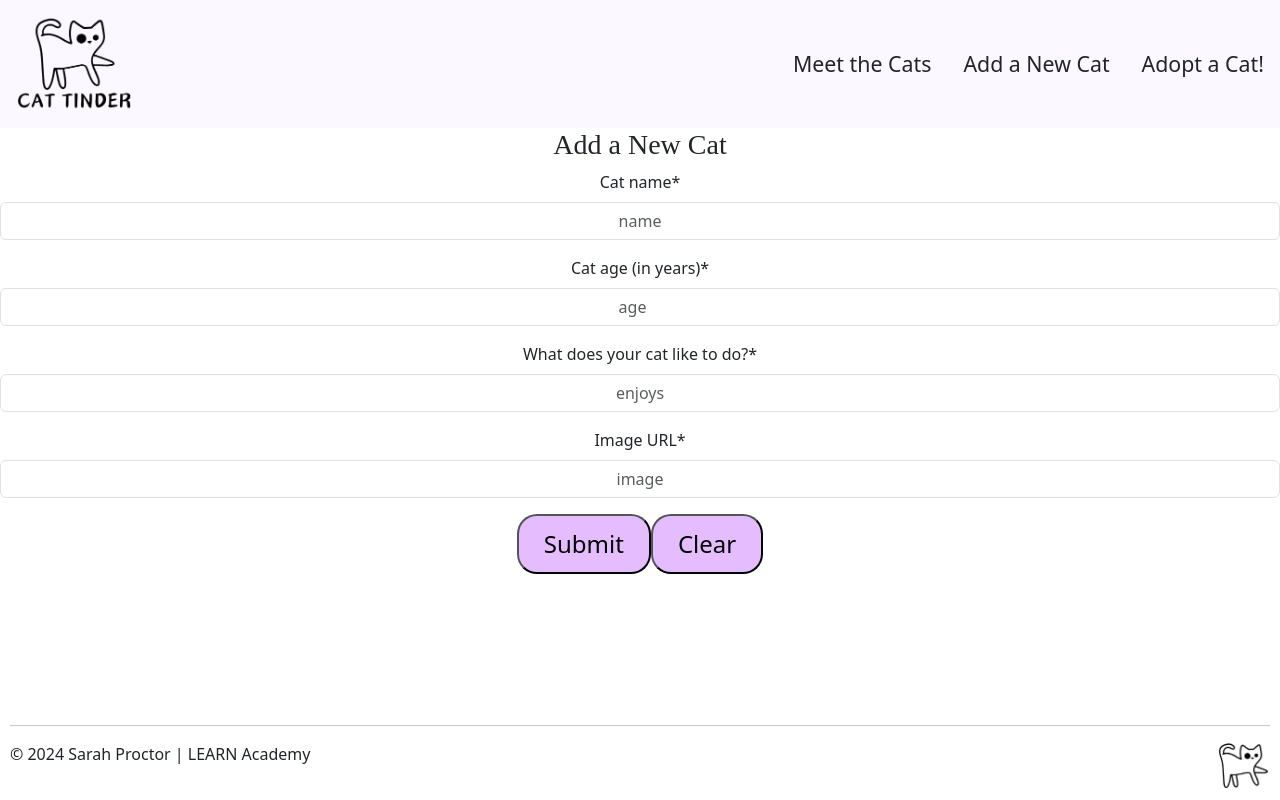
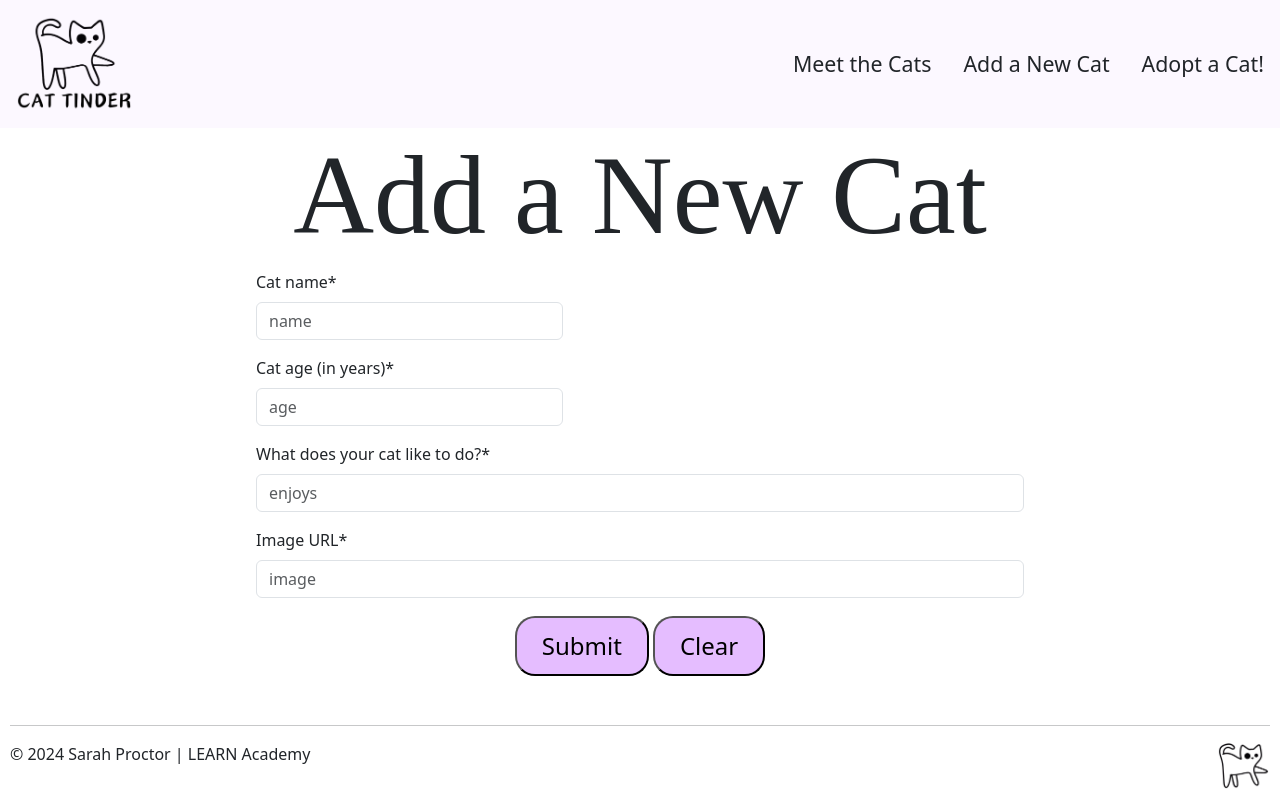
Before and after one commit to sjproctor/learn-cat-tinder-react, a React (Create React App) app: page /cat-new in a window 1280 px wide. Built offline with nearby package versions, Linux system fonts and the light colour scheme; a web font is replaced by a local one.

Commit message:
:lipstick: creates some custom styling classes to share between many components

```diff
--- a/src/App.css
+++ b/src/App.css
@@ -1,20 +1,25 @@
 /* ---GENERAL STYLES--- */
 * {
   margin: 0;
+}
+
+/* ---SHARED STYLES--- */
+.cat-name {
+  font-size: 3rem;
+}
+.center-content {
   text-align: center;
-}
-.page-body {
-  margin-bottom: 7rem;
 }
 .handrawn-font {
   font-family: "Delicious Handrawn", cursive;
   font-weight: 400;
   font-style: normal;
 }
-
-/* ---SHARED STYLES--- */
-.cat-name {
-  font-size: 3rem;
+.page-body {
+  margin-bottom: 7rem;
+}
+.page-title {
+  font-size: 7rem;
 }
 
 /* ---BUTTON--- */
@@ -77,13 +82,10 @@ footer {
 
 /* --INDEX--- */
 .card {
-  height: 24rem;
+  height: 20rem;
   width: 18rem;
   box-shadow: 2px 2px #a88eb8;
   margin-bottom: 2rem;
-}
-.index-title {
-  font-size: 7rem;
 }
 .index-cards {
   display: flex;
@@ -91,17 +93,29 @@ footer {
   flex-wrap: wrap;
 }
 .index-profile-image {
-  max-height: 270px;
+  max-height: 200px;
   overflow: hidden;
 }
 .cat-image {
   width: 17rem;
 }
 
+/* ---CAT NEW--- */
+form {
+  margin: 0 auto;
+  width: 60%;
+}
+.form-errors {
+  color: red;
+}
+.name-age {
+  width: 40%;
+}
+.form-buttons {
+  margin: 2px;
+}
+
 /* ---NOT FOUND--- */
-.notfound-title {
-  font-size: 7rem;
-}
 .notfound-dog-picture {
   width: 25rem;
   margin: 1rem;
```
